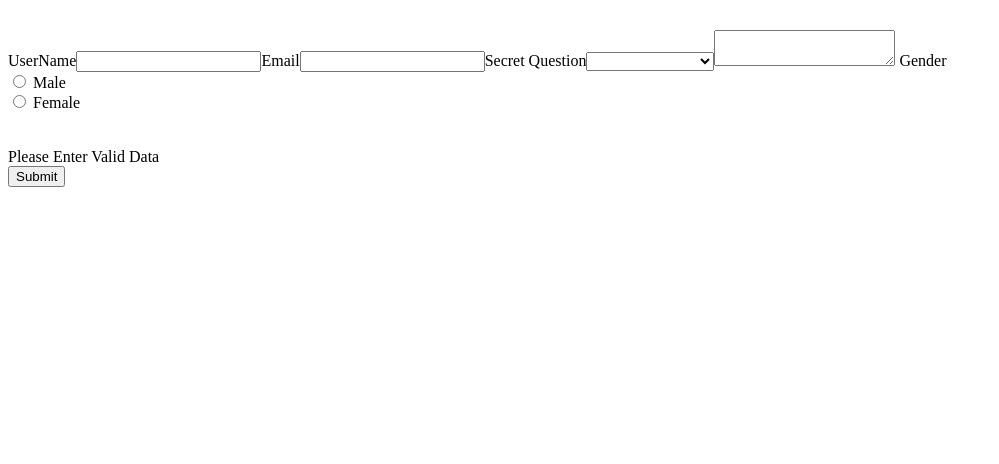
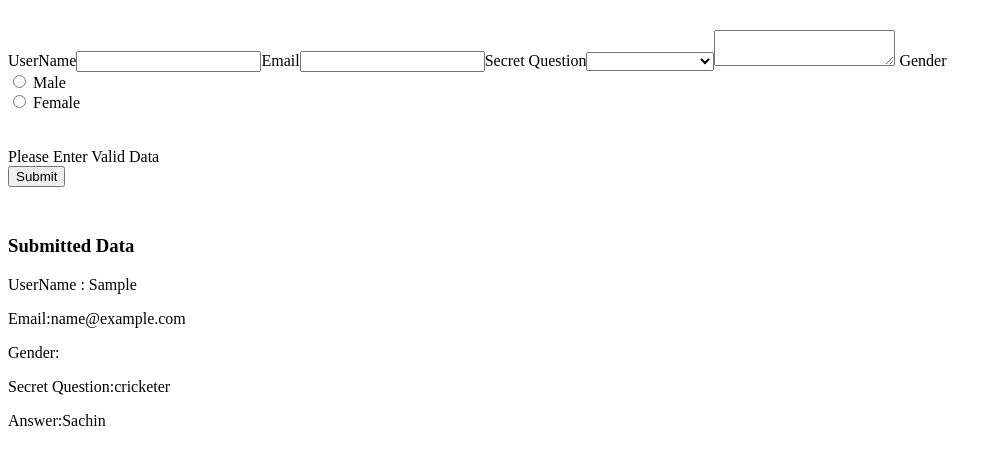
Before and after one commit to rajeshdchikkala/Angular, an Angular app: page / in a window 1280 px wide. Both pictures are taken after typing "Sample", "name@example.com" into the empty fields and a click on the button "Submit". Shown: the top 464 px of the page, without its empty margins (0-999 px from the left). Built offline with nearby package versions, Linux system fonts and the light colour scheme.

Commit message:
added code to display data from obj

```diff
--- a/src/app/app.component.html
+++ b/src/app/app.component.html
@@ -39,3 +39,22 @@
        </div>
     </div>
 </div>
+
+<br>
+<div class="container">
+  <div class="row" *ngIf="submitted">
+
+    <div class="col-xs-12">
+
+      <h3>Submitted  Data</h3>
+
+      <p>UserName : {{userjsnObj.username}} </p>
+      <p>Email:{{userjsnObj.email}}</p>
+      <p>Gender:{{userjsnObj.gender}}</p>
+      <p>Secret Question:{{userjsnObj.secret}}</p>
+      <p>Answer:{{userjsnObj.answer}}</p>
+    </div>
+
+
+    </div>
+</div>
```
